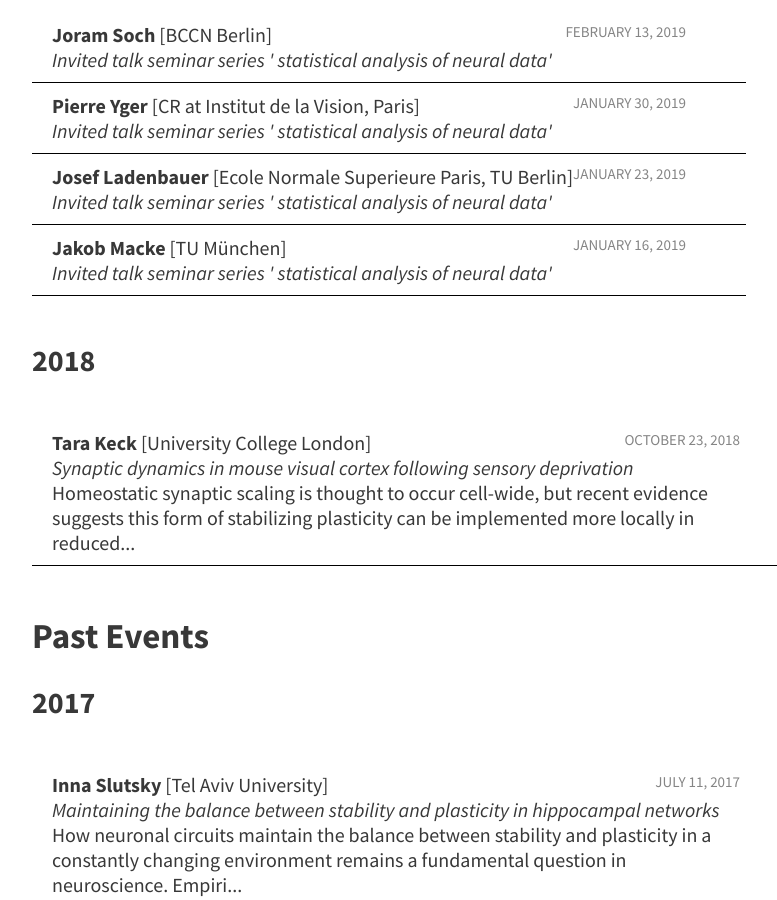
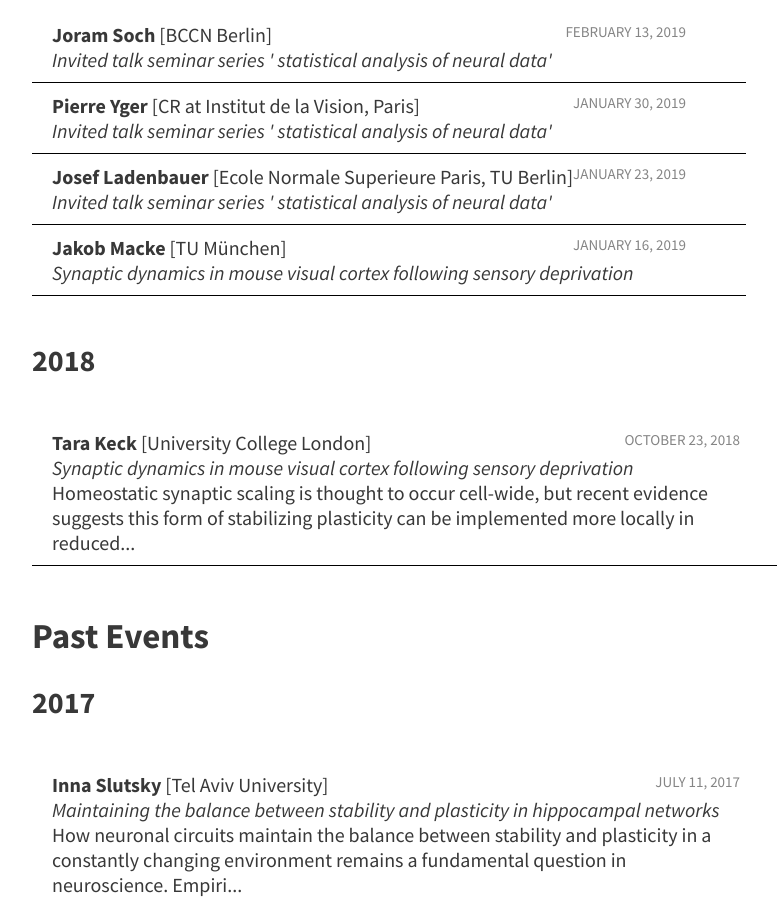
Before and after one commit to ge00rg/website-heroku, a Jekyll site: the page built from pages/5_events.md, in a window 1280 px wide and 900 px high, scrolled down 581 px. Shown: the whole window, without its empty margins (224-1001 px from the left). Built offline with Jekyll 4.4.1, drawn with Linux system fonts in a browser that asks for light colours.

Commit message:
Update 2019-01-16-Macke-Jakob.md

```diff
--- a/_talks/2019-01-16-Macke-Jakob.md
+++ b/_talks/2019-01-16-Macke-Jakob.md
@@ -1,6 +1,6 @@
 ---
 layout: post_event
-title: Invited talk seminar series ' statistical analysis of neural data'
+title: Synaptic dynamics in mouse visual cortex following sensory deprivation
 date: January 16, 2019, 10:15
 speaker: Jakob Macke
 location: Bernstein Center, main lecture hall
```
